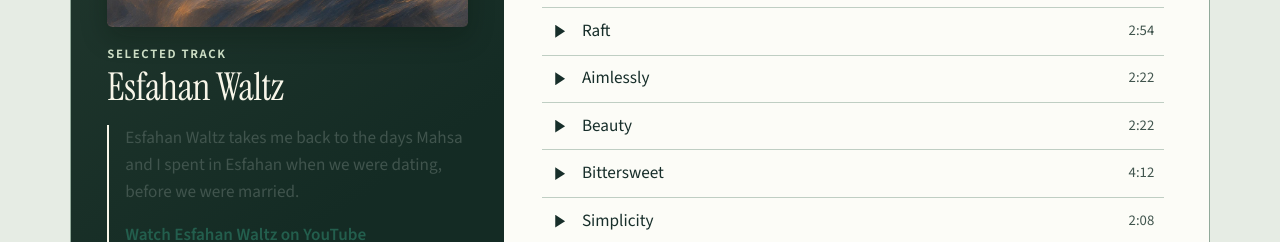
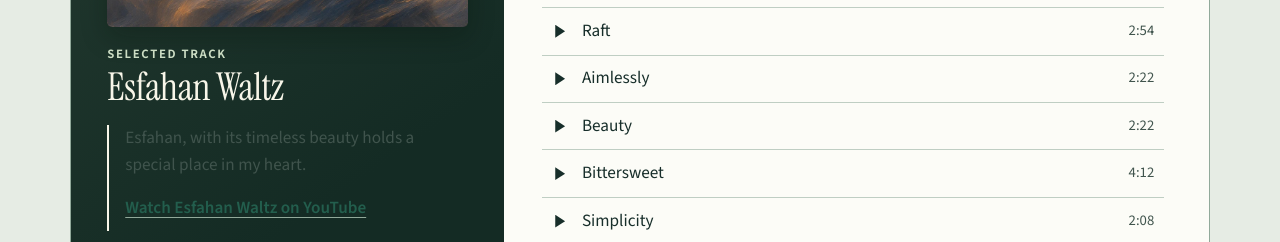
Before and after one commit to PersianMusicScales/pouya-hosseini, a plain HTML site: page index.html in a window 1280 px wide. Shown: the part 2823-3065 px from the top of the page. Drawn offline with Linux system fonts and the light colour scheme.

Commit message:
Update index.html

```diff
--- a/index.html
+++ b/index.html
@@ -140,7 +140,7 @@
         <section class="now-playing" aria-labelledby="current-track">
           <img id="track-cover" src="esfahan-waltz-cover.webp" width="640" height="640" alt="Esfahan Waltz cover artwork" loading="lazy">
           <div class="track-caption"><p id="play-state" class="eyebrow">Selected track</p><h3 id="current-track" dir="auto" aria-live="polite">Esfahan Waltz</h3></div>
-          <aside id="esfahan-note"><p>Esfahan Waltz takes me back to the days Mahsa and I spent in Esfahan when we were dating, before we were married.</p><a class="text-link" href="https://youtu.be/katTH8K_2r0">Watch Esfahan Waltz on YouTube</a></aside><div class="waveform" aria-hidden="true"></div>
+            <aside id="esfahan-note"><p>Esfahan, with its timeless beauty holds a special place in my heart.</p><a class="text-link" href="https://youtu.be/katTH8K_2r0">Watch Esfahan Waltz on YouTube</a></aside><div class="waveform" aria-hidden="true"></div>
           <audio id="player" controls preload="none" aria-label="Esfahan Waltz" src="esfahan-waltz.mp3"></audio>
           <p id="play-message" role="status" hidden></p>
         </section>
```
